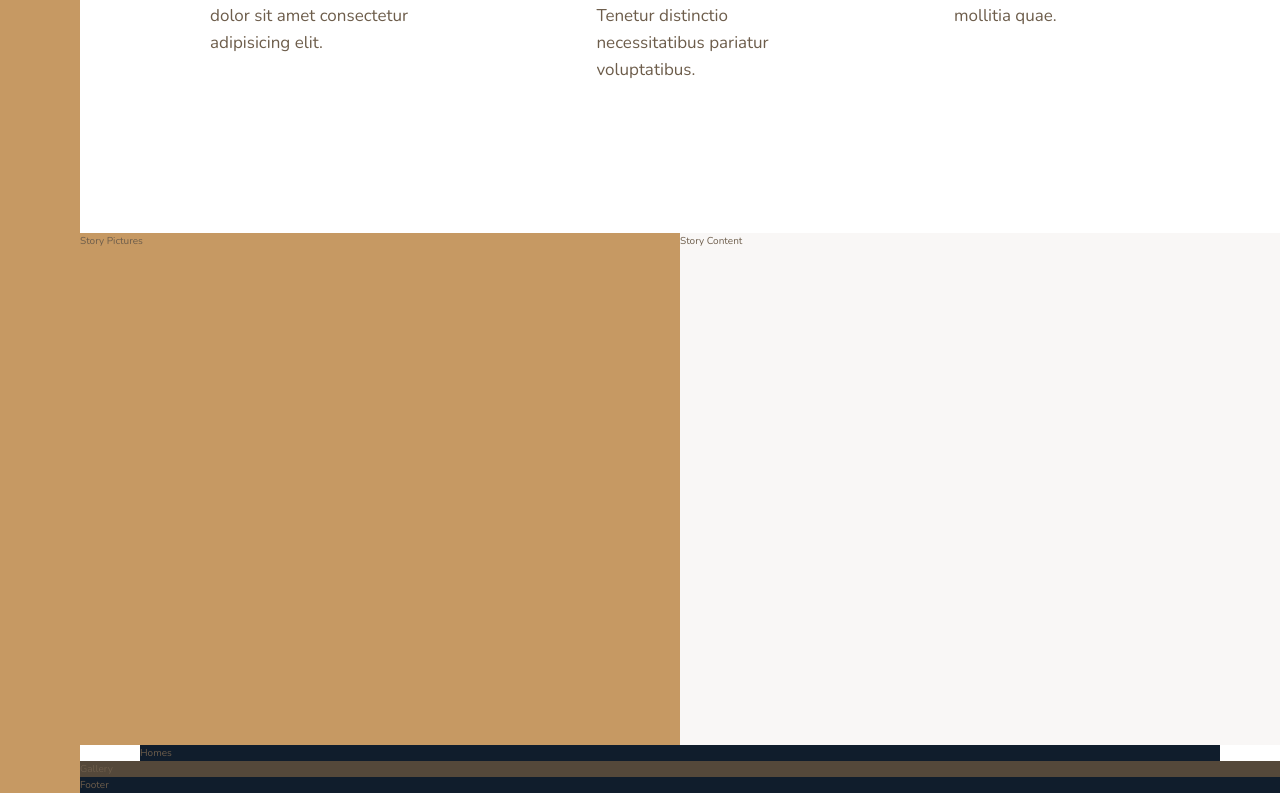
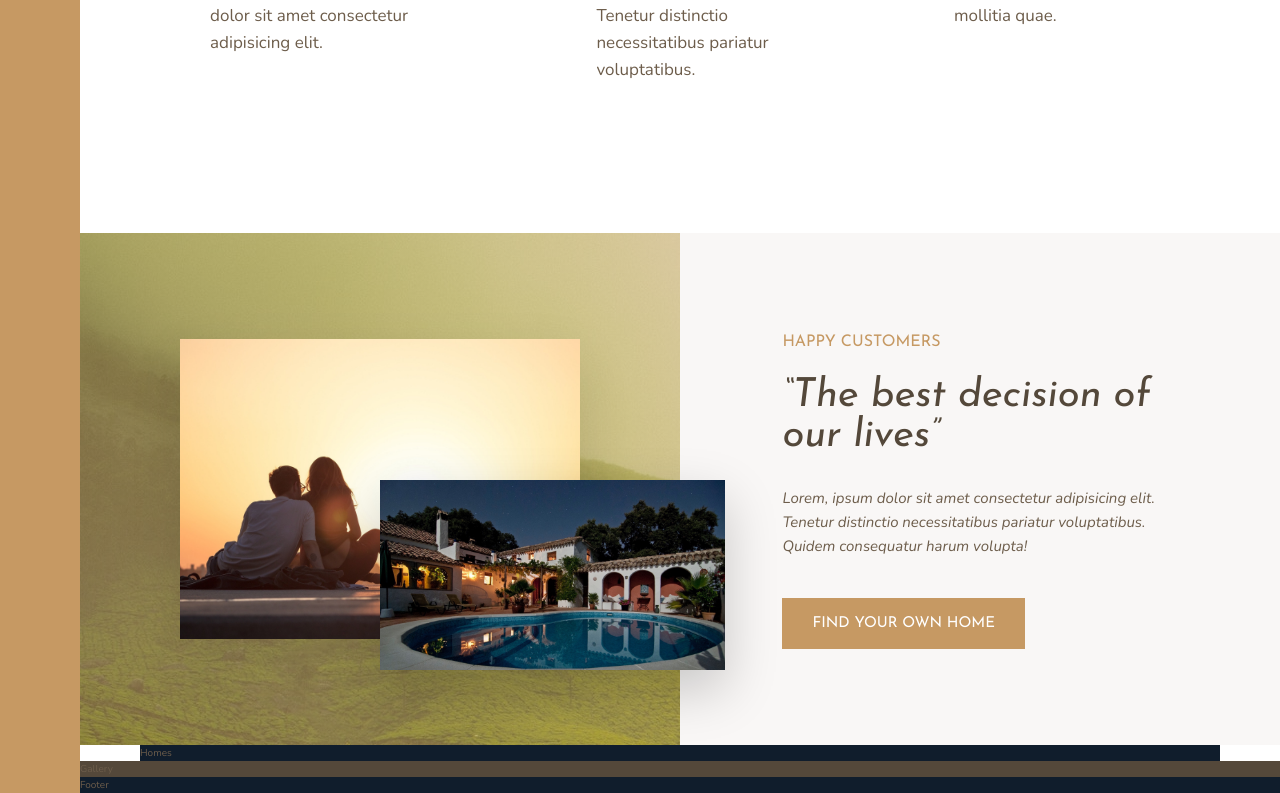
Before and after one commit to yusufipk/nexter-react, a React (Create React App) app: page / in a window 1280 px wide. Shown: the part 1102-1895 px from the top of the page. Built offline with nearby package versions, Linux system fonts and the light colour scheme.

Commit message:
created and styled stories section

```diff
--- a/src/commons/stories.jsx
+++ b/src/commons/stories.jsx
@@ -1,10 +1,35 @@
 import React from "react";
+
+import story1 from "../commons/img/story-1.jpeg";
+import story2 from "../commons/img/story-2.jpeg";
 
 export default function Stories() {
   return (
     <React.Fragment>
-      <div className="story__pictures">Story Pictures</div>
-      <div className="story__content">Story Content</div>
+      <div className="story__pictures">
+        <img
+          src={story1}
+          alt="Copule with new house"
+          className="story__img--1"
+        />
+        <img
+          src={story2}
+          alt="Copule with new house"
+          className="story__img--2"
+        />
+      </div>
+      <div className="story__content">
+        <h3 className="heading-3 mb-sm">Happy Customers</h3>
+        <h2 className="heading-2 heading-2--dark mb-md">
+          &ldquo;The best decision of our lives&rdquo;
+        </h2>
+        <p className="story__text">
+          Lorem, ipsum dolor sit amet consectetur adipisicing elit. Tenetur
+          distinctio necessitatibus pariatur voluptatibus. Quidem consequatur
+          harum volupta!
+        </p>
+        <button className="btn">Find your own home</button>
+      </div>
     </React.Fragment>
   );
 }
--- a/src/sass/_story.scss
+++ b/src/sass/_story.scss
@@ -2,10 +2,48 @@
   &__pictures {
     background-color: $color-primary;
     grid-column: full-start / col-end 4;
+    background-image: linear-gradient(
+        rgba($color-primary, 0.5),
+        rgba($color-primary, 0.5)
+      ),
+      url(../commons/img/back.jpg);
+
+    display: grid;
+    grid-template-rows: repeat(6, 1fr);
+    grid-template-columns: repeat(6, 1fr);
+    align-items: center;
+  }
+
+  &__img--1 {
+    width: 100%;
+    grid-row: 2 / 6;
+    grid-column: 2 / 6;
+    box-shadow: 0 2rem 5rem rgba(#000, 0.1);
+  }
+
+  &__img--2 {
+    width: 115%;
+    z-index: 1;
+    grid-row: 4 / 6;
+    grid-column: 4 / 7;
+    box-shadow: 0 2rem 5rem rgba(#000, 0.2);
   }
 
   &__content {
     background-color: $color-grey-light-1;
     grid-column: col-start 5 / full-end;
+
+    padding: 6rem 8vw;
+
+    display: flex;
+    flex-direction: column;
+    justify-content: center;
+    align-items: flex-start;
+  }
+
+  &__text {
+    font-size: 1.5rem;
+    font-style: italic;
+    margin-bottom: 4rem;
   }
 }
--- a/src/sass/_typography.scss
+++ b/src/sass/_typography.scss
@@ -9,10 +9,24 @@
 
 .heading-2 {
   @extend %heading;
+  font-size: 4rem;
+  font-style: italic;
+  line-height: 1;
+
+  &--light {
+    color: $color-grey-light-1;
+  }
+
+  &--dark {
+    color: $color-grey-dark-1;
+  }
 }
 
 .heading-3 {
   @extend %heading;
+  font-size: 1.6rem;
+  color: $color-primary;
+  text-transform: uppercase;
 }
 
 .heading-4 {
@@ -27,3 +41,20 @@
     color: $color-grey-dark-1;
   }
 }
+
+.btn {
+  background-color: $color-primary;
+  color: #fff;
+  border: none;
+  border-radius: 0;
+  font-family: $font-display;
+  font-size: 1.5rem;
+  text-transform: uppercase;
+  padding: 1.8rem 3rem;
+  cursor: pointer;
+  transition: all 0.2s;
+
+  &:hover {
+    background-color: $color-primary-dark;
+  }
+}
--- /dev/null
+++ b/src/sass/_utils.scss
@@ -0,0 +1,12 @@
+.mb-sm {
+  margin-bottom: 2rem;
+}
+.mb-md {
+  margin-bottom: 3rem;
+}
+.mb-lg {
+  margin-bottom: 4rem;
+}
+.mb-hg {
+  margin-bottom: 8rem;
+}
--- a/src/sass/main.scss
+++ b/src/sass/main.scss
@@ -1,5 +1,6 @@
 @import "base";
 @import "typography";
+@import "utils";
 
 @import "sidebar";
 @import "header";
```
